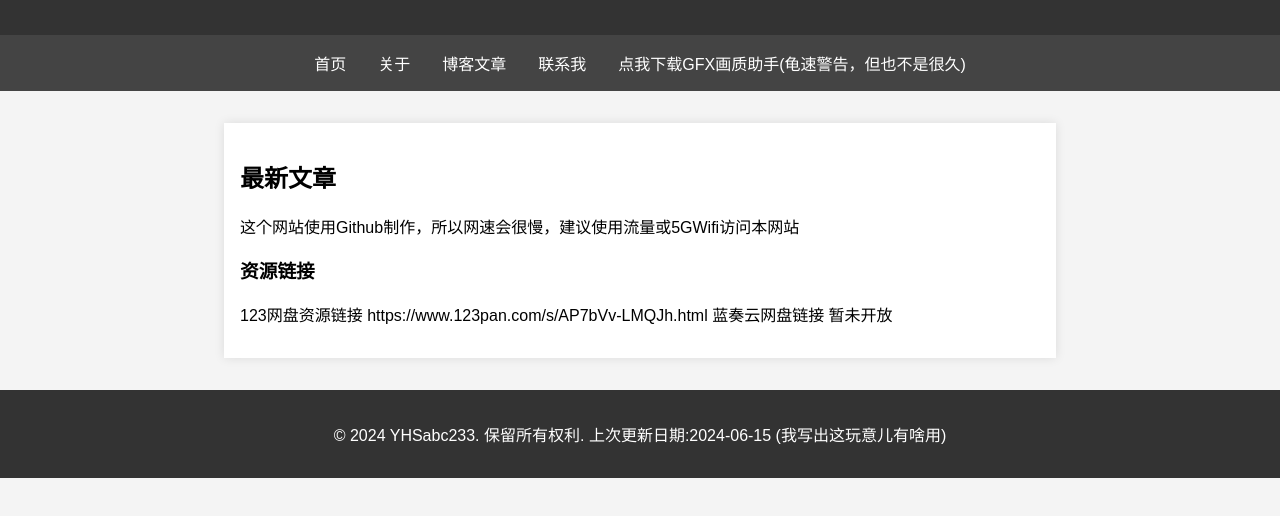
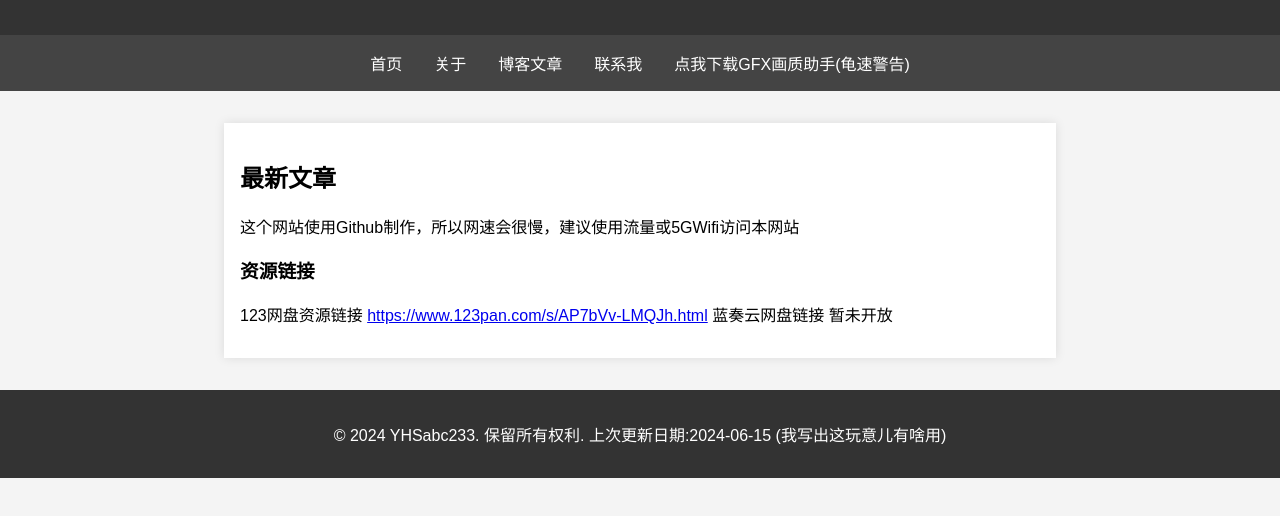
Before and after one commit to YHSabc233/yhsabc233.github.io, a plain HTML site: page index.html in a window 1280 px wide. Shown: the part 86-602 px from the top of the page. Drawn offline with Linux system fonts and the light colour scheme.

Commit message:
Update index.html

```diff
--- a/index.html
+++ b/index.html
@@ -3,7 +3,7 @@
 <head>
     <meta charset="UTF-8">
     <meta name="viewport" content="width=device-width, initial-scale=1.0">
-    <title>YHSabc233的个人网站</title>
+    <title>YHSabc233 の 个人网站</title>
     <style>
         body {
             font-family: Arial, sans-serif;
@@ -56,7 +56,7 @@
     <a href="#">关于</a>
     <a href="#">博客文章</a>
     <a href="#">联系我</a>
-    <a href="gfx.apk">点我下载GFX画质助手(龟速警告，但也不是很久)</a>
+    <a href="gfx.apk">点我下载GFX画质助手(龟速警告)</a>
 </nav>
 
 <div class="content">
@@ -68,7 +68,7 @@
 
     <article>
         <h3>资源链接</h3>
-        <p>123网盘资源链接 https://www.123pan.com/s/AP7bVv-LMQJh.html
+        <p>123网盘资源链接 <a href="https://www.123pan.com/s/AP7bVv-LMQJh.html">https://www.123pan.com/s/AP7bVv-LMQJh.html</a>
             蓝奏云网盘链接 暂未开放</p>
     </article>
 </div>
```
